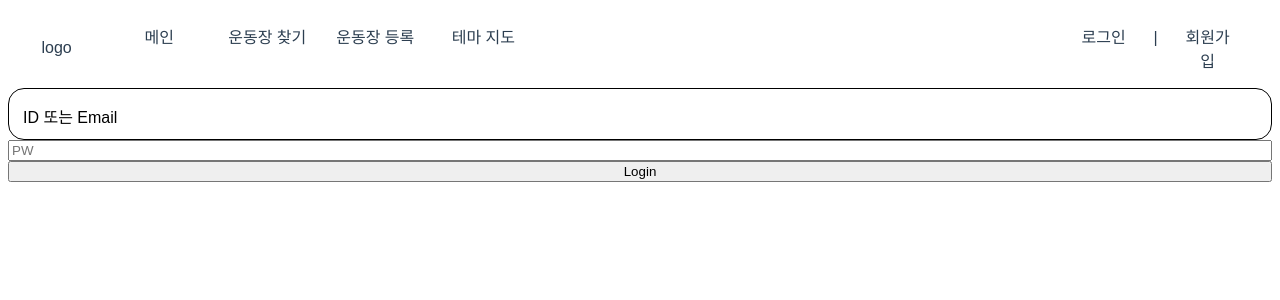
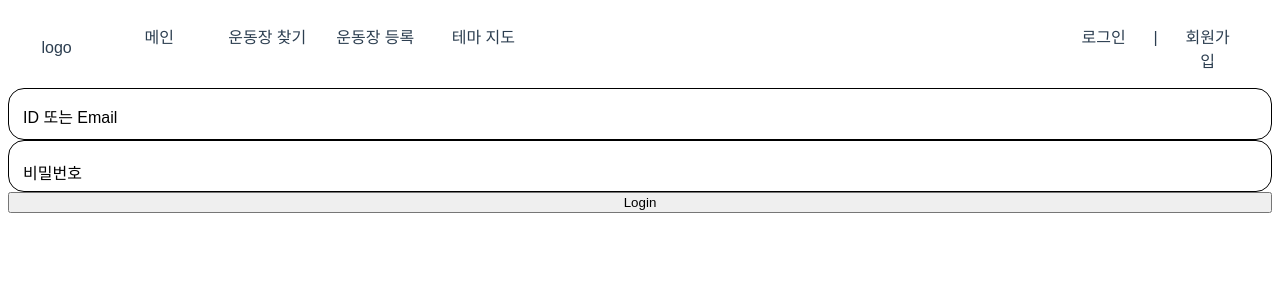
Before and after one commit to Jongwoo0101/Where-To-Play, a Vue app in the folder frontend/: page /login in a window 1280 px wide. Shown: the top 300 px of the page. Built offline with nearby package versions, Linux system fonts and the light colour scheme.

Commit message:
비밀번호 텍스트란 디자인 변경

```diff
--- a/frontend/src/views/Login.vue
+++ b/frontend/src/views/Login.vue
@@ -1,8 +1,9 @@
 <template>
     <div class="form">
-        <input type="text" class="input" required>
+        <input type="text" class="id" required>
         <label class="user-id">ID 또는 Email</label>
-        <input type="password" v-model="pw" placeholder="PW" required>
+        <input type="password" class="pw" v-model="pw" required>
+        <label class="user-pw">비밀번호</label>
         <button @click="submit">Login</button>
     </div>
 </template>
@@ -12,7 +13,7 @@
     position: relative;
 }
 
-.input {
+.id {
     border: solid 1.5px #000000;
     border-radius: 1rem;
     background: none;
@@ -31,18 +32,49 @@
     transition: 150ms cubic-bezier(0.4, 0, 0.2, 1);
 }
 
-.input:focus, input:valid {
+.id:focus, id:valid {
     outline: none;
     border: 1.5px solid #1a73e8;
 }
 
-.input:focus ~ label, input:valid ~ label {
+.id:focus ~ .user-id, id:valid ~ .user-id {
     transform: translateY(-50%) scale(0.8);
     background-color: #FFFFFF;
     padding: 0.2em;
     color: #2196f3;
 }
 
+.pw {
+    border: solid 1.5px #000000;
+    border-radius: 1rem;
+    background: none;
+    padding: 1rem;
+    font-size: 1rem;
+    color: #000000;
+    transition: border 150ms cubic-bezier(0.4, 0, 0.2, 1);
+}
+
+.user-pw {
+    position: absolute;
+    left: 15px;
+    top: 3.5rem;
+    color: #000000;
+    pointer-events: none;
+    transform: translateY(1rem);
+    transition: 150ms cubic-bezier(0.4, 0, 0.2, 1);
+}
+
+.pw:focus, pw:valid {
+    outline: none;
+    border: 1.5px solid #1a73e8;
+}
+
+.pw:focus ~ .user-pw, pw:valid ~ .user-pw {
+    transform: translateY(-50%) scale(0.8);
+    background-color: #FFFFFF;
+    padding: 0.2em;
+    color: #2196f3;
+}
 </style>
 
 <script>
```
